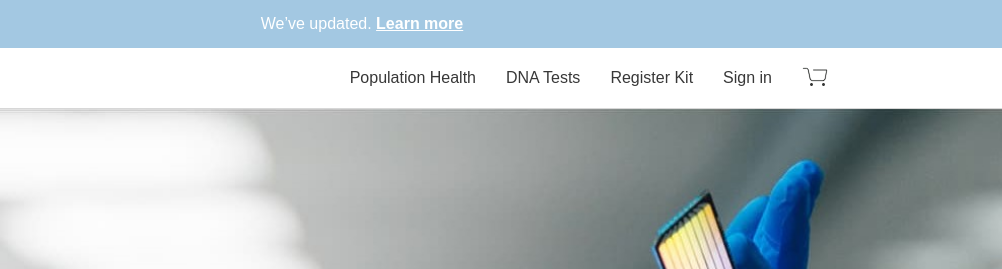
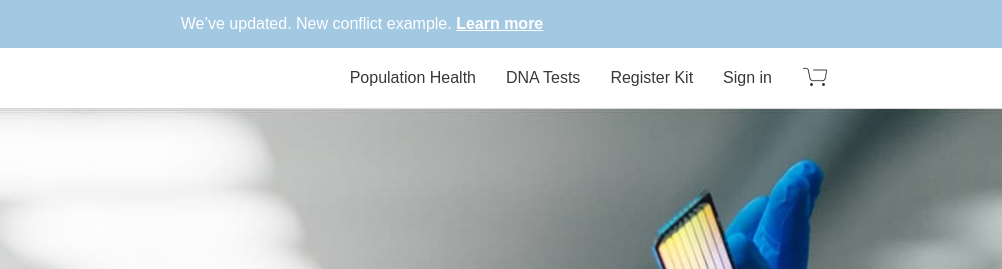
Before and after one commit to Baklytsky/training, a website: page index.html in a window 1280 px wide. Shown: the top 269 px of the page, 278-1280 px from the left. Drawn offline with nearby package versions, Linux system fonts and the light colour scheme; a web font is replaced by a local one.

Commit message:
new comflict exaple

```diff
--- a/index.html
+++ b/index.html
@@ -15,7 +15,7 @@
 
     <!----------------------------------- Announcement --------------------------------->
     <div class="announcement">
-        <p class="announcement-text">We’ve updated.
+        <p class="announcement-text">We’ve updated. New conflict example.
             <a href="#" class="announcement-link">Learn more</a>
         </p>
     </div>
```
